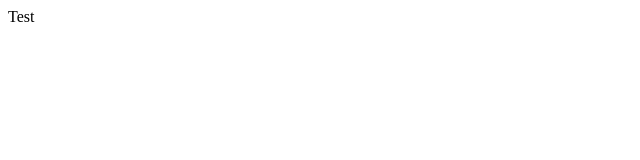
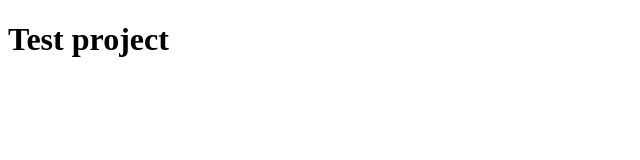
Before and after one commit to TiKatina/TiKatina.github.io, a plain HTML site: page index.html in a window 1280 px wide. Shown: the whole page, without its empty margins (0-640 px from the left). Drawn offline with Linux system fonts and the light colour scheme.

Commit message:
Update index.html

```diff
--- a/index.html
+++ b/index.html
@@ -1,10 +1,11 @@
 <!DOCTYPE html>
 <html>
-<head>
-  <meta charset="UTF-8>
-  <title>Test<title>
-</head>
-<body>
-  <h1>Test project </h1>
-</body>
+  <head>
+    <meta charset="UTF-8">
+  <title>Test</title>
+  </head>
+   <body>
+     <h1>Test project </h1>
+   </body>
+
 </html>
```
